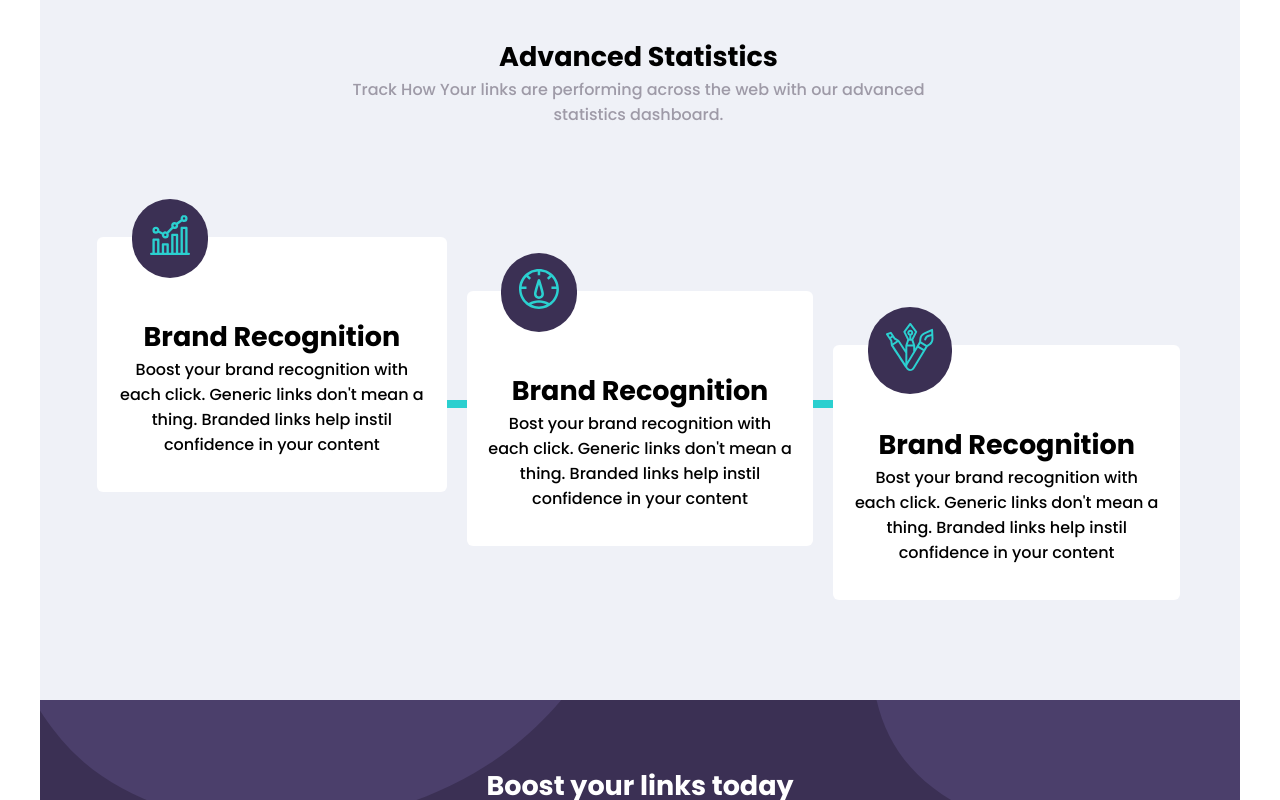
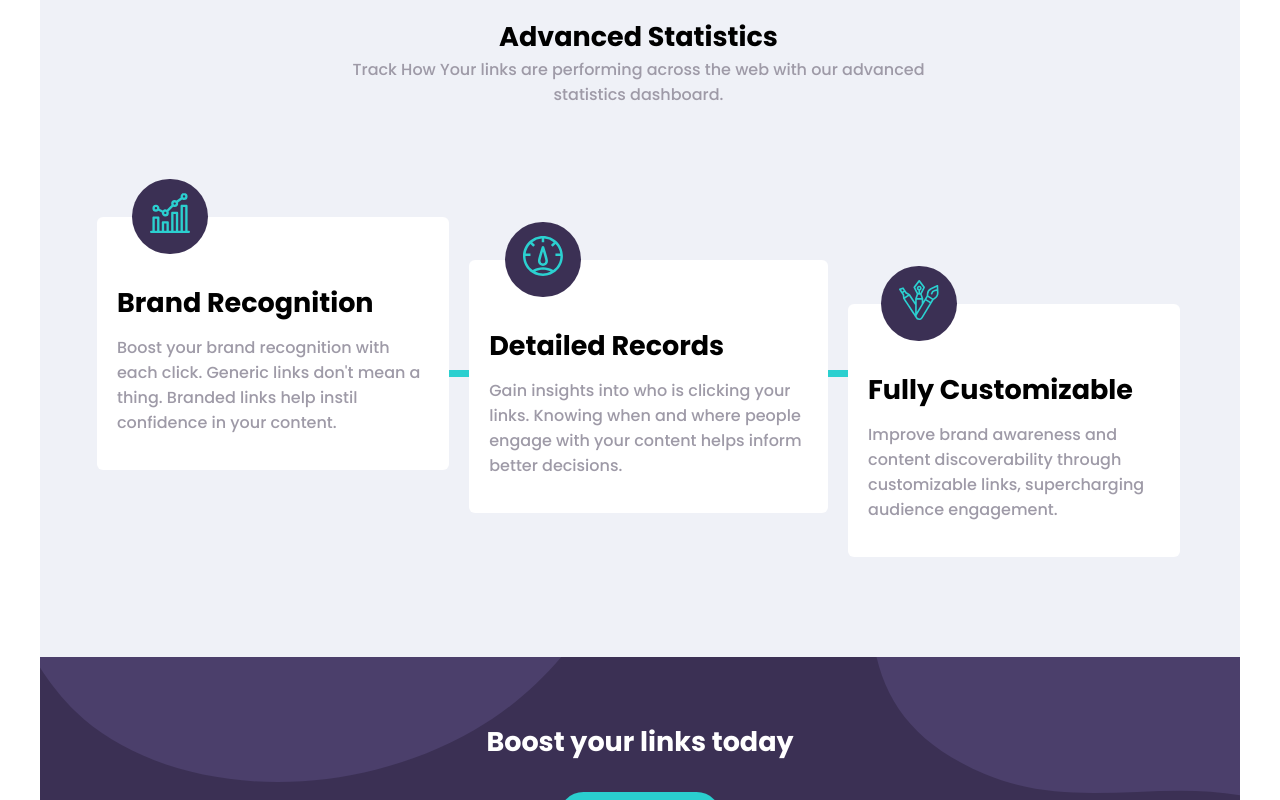
Before and after one commit to giandefaria/url-shortening-api-master, a React (Create React App) app: page / in a window 1280 px wide. Shown: the part 871-1671 px from the top of the page. Built offline with nearby package versions, Linux system fonts and the light colour scheme.

Commit message:
alterações no box de benefícios e alteração visual do input

```diff
--- a/src/Main.js
+++ b/src/Main.js
@@ -57,25 +57,25 @@ function Main() {
               <img src={recognition} alt="brand recognition" />
             </div>
             <h2>Brand Recognition</h2>
-            <p>Boost your brand recognition with each click. Generic links don't mean a thing. Branded links help instil confidence in your content</p>
+            <p>Boost your brand recognition with each click. Generic links don't mean a thing. Branded links help instil confidence in your content.</p>
 
           </div>
 
-          <div className="box--beneficies  margin--5">
+          <div className="box--beneficies  margin--4">
             <div className="icon--design">
               <img src={records} alt="brand recognition" />
             </div>
-            <h2>Brand Recognition</h2>
-            <p>Bost your brand recognition with each click. Generic links don't mean a thing. Branded links help instil confidence in your content</p>
+            <h2>Detailed Records</h2>
+            <p>Gain insights into who is clicking your links. Knowing when and where people engage with your content helps inform better decisions.</p>
 
           </div>
 
-          <div className="box--beneficies margin--10">
+          <div className="box--beneficies margin--8">
             <div className="icon--design">
               <img src={customizable} alt="brand recognition" />
             </div>
-            <h2>Brand Recognition</h2>
-            <p>Bost your brand recognition with each click. Generic links don't mean a thing. Branded links help instil confidence in your content</p>
+            <h2>Fully Customizable</h2>
+            <p>Improve brand awareness and content discoverability through customizable links, supercharging audience engagement.</p>
 
           </div>
 
--- a/src/styles/Main.css
+++ b/src/styles/Main.css
@@ -43,7 +43,8 @@
     display: flex;
     justify-content: space-between;
     margin-right: 5%;
-    padding: 60px;
+    padding: 50px;
+    border-radius: 8px;
     width: 95%;
     background: hsl(257, 27%, 26%);
     background-image: url("/src/images/bg-shorten-desktop.svg");
@@ -105,36 +106,44 @@
     gap: 20px;
     background: linear-gradient(to bottom, transparent 45%, hsl(180, 66%, 49%) 45%, hsl(180, 66%, 49%) 47%, transparent 47%);
     /*height: 400px;*/
+    text-align: left;
 }
 
 .box--beneficies {
+    display: flex;
+    flex-direction: column;
+    gap: 12px;
     background: #ffffff;
     border-radius: 6px;
     position: relative;
-    padding: 80px 20px 35px;
+    padding: 66px 20px 35px;
     height: 35%;
+}
+
+.box--beneficies p {
+    color: hsl(257, 7%, 63%);
 }
 
 .icon--design {
     position: absolute;
     background: hsl(257, 27%, 26%);
-    padding: 16px 18px;
+    padding: 14px 18px;
     border-radius: 12em;
     top: -15%;
     left: 10%;
 
 }
 
-.icon--desing img {
+.icon--design img {
     width: 40px;
 }
 
-.margin--5 {
-    margin-top: 5%;
+.margin--4 {
+    margin-top: 4%;
 }
 
-.margin--10 {
-    margin-top: 10%;
+.margin--8 {
+    margin-top: 8%;
 }
 
 .boost--links--container {
```
